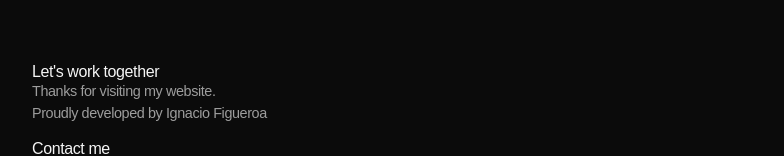
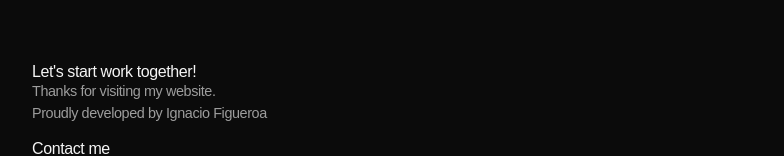
Before and after one commit to figueroaignacio/portfolio, a React (Vite) app: page / in a window 1280 px wide. Shown: the part 1300-1456 px from the top of the page, without its empty margins (240-1024 px from the left). Built offline with nearby package versions, Linux system fonts and the light colour scheme.

Commit message:
feat: adding translations to the footer component

```diff
--- a/src/components/Footer/Footer.tsx
+++ b/src/components/Footer/Footer.tsx
@@ -1,16 +1,21 @@
+// i18n
+import { useTranslation } from "react-i18next";
+
 // Styles
 import styles from "./Footer.module.css";
 
 export function Footer() {
+  const { t } = useTranslation();
+
   return (
     <footer className={styles.footer}>
       <div>
-        <h2>Let's work together</h2>
-        <p>Thanks for visiting my website.</p>
-        <p>Proudly developed by Ignacio Figueroa</p>
+        <h2>{t("footer.title")}</h2>
+        <p>{t("footer.subtitle")}</p>
+        <p>{t("footer.paragraph")}</p>
       </div>
       <div>
-        <h2>Contact me</h2>
+        <h2>{t("footer.contactTitle")}</h2>
         <ul>
           <li>
             <a href="mailto:ignaciofigueroadev@gmail.com" target="_blank">
@@ -33,7 +38,7 @@ export function Footer() {
         </ul>
       </div>
       <div>
-        <p>Built in React, CSS Modules and i18n</p>
+        <p>{t("footer.builtIn")}</p>
       </div>
     </footer>
   );
--- a/src/locales/en/en.json
+++ b/src/locales/en/en.json
@@ -45,5 +45,12 @@
   },
   "skills": {
     "title": "Skills"
+  },
+  "footer": {
+    "title": "Let's start work together!",
+    "subtitle": "Thanks for visiting my website.",
+    "paragraph": "Proudly developed by Ignacio Figueroa",
+    "contactTitle": "Contact me",
+    "builtIn": "Built in React, CSS Modules and i18n"
   }
 }
--- a/src/locales/es/es.json
+++ b/src/locales/es/es.json
@@ -45,5 +45,12 @@
   },
   "skills": {
     "title": "Habilidades"
+  },
+  "footer": {
+    "title": "Empecemos a trabajar juntos!",
+    "subtitle": "Gracias por visitar mi web",
+    "paragraph": "Desarrollado por Ignacio Figueroa",
+    "contactTitle": "Contáctame",
+    "builtIn": "Construido con React, CSS modules e i18n"
   }
 }
```
